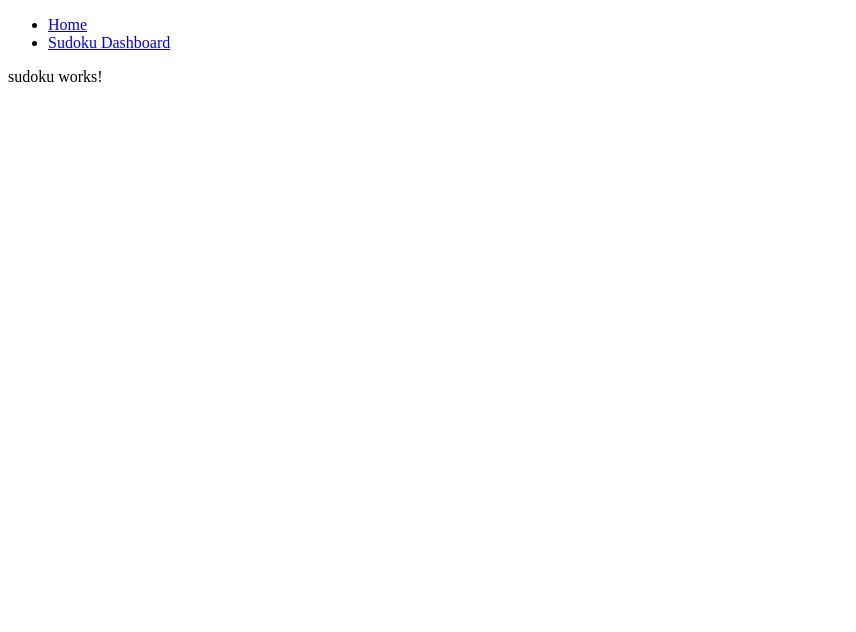
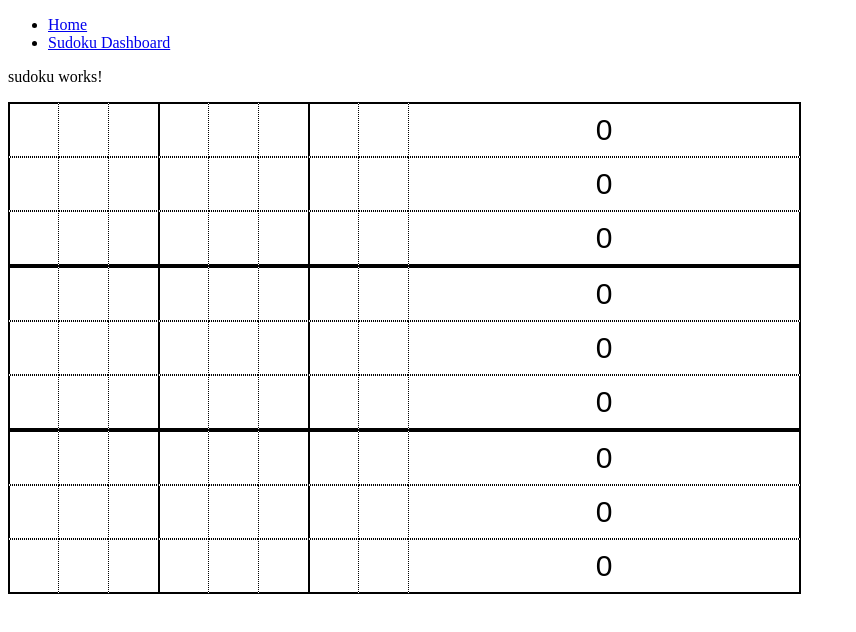
Before and after one commit to mdturin/Sudoku.Dashboard, an Angular app: page /sudoku in a window 1280 px wide. Shown: the top 632 px of the page, without its empty margins (0-856 px from the left). Built offline with nearby package versions, Linux system fonts and the light colour scheme.

Commit message:
grid done

```diff
--- a/src/app/shared/grid-input/grid-input.component.html
+++ b/src/app/shared/grid-input/grid-input.component.html
@@ -1,13 +1,8 @@
-<p>grid-input works!</p>
-
-<div class="grid">
-    <div *ngFor="let r of rowIndices" class="row">
-        <div *ngFor="let c of colIndices" class="cell">
-            <input
-            type="number"
-            class="input-cell"
-            maxlength="1"
-            [(ngModel)]="grid[r][c]">
-        </div>
-    </div>
-</div>
+<input
+    type={{type}}
+    step="1"
+    [value]="value"
+    [maxLength]="maxlength"
+    [style.backgroundColor]="backgroundColor"
+    [ngStyle]="generateBorderColors()"
+/>
--- a/src/app/shared/grid-input/grid-input.component.scss
+++ b/src/app/shared/grid-input/grid-input.component.scss
@@ -1,39 +1,18 @@
-.grid {
-  display: grid;
-  grid-template-columns: repeat(var(--columns), 1fr); /* Adjust the number of columns */
-  gap: 0px;
-}
-
-.row {
-  display: flex;
-  flex-direction: row;
-  padding: 0px;
-  margin: 0px;
-}
-
-.cell {
-  border: 0px solid #000000;
-  padding: 0px;
-  text-align: center; /* Center the content horizontally */
-  align-items: center; /* Center the content vertically */
-  justify-content: center;
-  font-size: 30px;
-  width: fit-content;
-}
-
-.input-cell{
-  width: 30px;
-  height: 30px;
-  font-size: 20px;
-  text-align: center;
-}
-
-input::-webkit-inner-spin-button,
-input::-webkit-outer-spin-button {
+input[type="number"]::-webkit-inner-spin-button,
+input[type="number"]::-webkit-outer-spin-button {
   -webkit-appearance: none;
+  appearance: none;
   margin: 0;
 }
 
 input[type="number"] {
   -moz-appearance: textfield;
+  width: -moz-available;
+  height: 50px;
+  font-size: 30px;
+  text-align: center;
 }
+
+input[type="number"]:focus {
+  outline: none;
+}
--- a/src/app/shared/grid-input/grid-input.component.ts
+++ b/src/app/shared/grid-input/grid-input.component.ts
@@ -1,4 +1,6 @@
 import { Component, Input } from '@angular/core';
+import { Border } from '../models/Border';
+import { Margin } from '../models/Margin';
 
 @Component({
   selector: 'app-grid-input',
@@ -6,15 +8,32 @@ import { Component, Input } from '@angular/core';
   styleUrls: ['./grid-input.component.scss']
 })
 export class GridInputComponent {
-  @Input() rows: number = 0;
-  @Input() cols: number = 0;
-  @Input() grid: number[][] = [];
+  @Input() value: number = 0;
+  @Input() maxlength: number = 1;
+  @Input() type: string = 'number';
+  @Input() margin: Margin = new Margin();
+  @Input() backgroundColor: string = 'white';
+  @Input() borderColor: Border = new Border();
 
-  get rowIndices(): number[] {
-    return Array(this.rows).fill(0).map((x, i) => i);
+  generateBorderColors(): any {
+    var result = {
+      'border-top': this.borderColor.getTop(),
+      'border-right': this.borderColor.getRight(),
+      'border-bottom': this.borderColor.getBottom(),
+      'border-left': this.borderColor.getLeft()
+    };
+
+    return result;
   }
 
-  get colIndices(): number[] {
-    return Array(this.cols).fill(0).map((x, i) => i);
+  generateMargin(): any {
+    var result = {
+      'margin-top': `${this.margin.top}px`,
+      'margin-right': `${this.margin.right}px`,
+      'margin-bottom': `${this.margin.bottom}px`,
+      'margin-left': `${this.margin.left}px`
+    };
+
+    return result;
   }
 }
--- /dev/null
+++ b/src/app/shared/grid/grid.component.html
@@ -0,0 +1,10 @@
+<div class="grid">
+    <div *ngFor="let r of rowIndices" class="row">
+        <div *ngFor="let c of colIndices" class="cell">
+            <app-grid-input
+                [value]="grid[r][c]"
+                [borderColor]="getBorderColor(r, c)"
+            ></app-grid-input>
+        </div>
+    </div>
+</div>
--- /dev/null
+++ b/src/app/shared/grid/grid.component.scss
@@ -0,0 +1,17 @@
+.grid {
+  display: grid;
+  grid-template-columns: repeat(var(--columns), 1fr); /* Adjust the number of columns */
+  gap: 0px;
+}
+
+.row {
+  display: flex;
+  flex-direction: row;
+  padding: 0px;
+  margin: 0px;
+}
+
+.cell {
+  border: 0px solid #000000;
+  width: 50px;
+}
--- /dev/null
+++ b/src/app/shared/grid/grid.component.ts
@@ -0,0 +1,55 @@
+import { Component, Input } from '@angular/core';
+import { Border } from '../models/Border';
+
+@Component({
+  selector: 'app-grid',
+  templateUrl: './grid.component.html',
+  styleUrls: ['./grid.component.scss']
+})
+export class GridComponent {
+  @Input() rows: number = 0;
+  @Input() cols: number = 0;
+  @Input() grid: number[][] = [];
+
+  @Input() rowInGroup: number = 0;
+  @Input() colInGroup: number = 0;
+
+  get rowIndices(): number[] {
+    return Array(this.rows).fill(0).map((x, i) => i);
+  }
+
+  get colIndices(): number[] {
+    return Array(this.cols).fill(0).map((x, i) => i);
+  }
+
+  getCell(row: number, col: number): number {
+    return this.grid[row][col];
+  }
+
+  getBorderColor(row: number, col: number): Border {
+    let border = new Border();
+
+    if (row % this.rowInGroup === 0) {
+      border.top.width = 2;
+      border.top.style = 'solid';
+    }
+
+    if (row % this.rowInGroup === this.rowInGroup - 1) {
+      border.bottom.width = 2;
+      border.bottom.style = 'solid';
+    }
+
+    if (col % this.colInGroup === 0) {
+      border.left.width = 2;
+      border.left.style = 'solid';
+    }
+
+    if (col % this.colInGroup === this.colInGroup - 1) {
+      border.right.width = 2;
+      border.right.style = 'solid';
+    }
+
+    return border;
+  }
+
+}
--- /dev/null
+++ b/src/app/shared/models/Border.ts
@@ -0,0 +1,28 @@
+export class BorderSide {
+    color: string = 'black';
+    width: number = 1;
+    style: string = 'dotted';
+}
+
+export class Border {
+    left: BorderSide = new BorderSide();
+    right: BorderSide = new BorderSide();
+    top: BorderSide = new BorderSide();
+    bottom: BorderSide = new BorderSide();
+
+    getLeft(): string {
+        return `${this.left.width}px ${this.left.style} ${this.left.color}`;
+    }
+
+    getRight(): string {
+        return `${this.right.width}px ${this.right.style} ${this.right.color}`;
+    }
+
+    getTop(): string {
+        return `${this.top.width}px ${this.top.style} ${this.top.color}`;
+    }
+
+    getBottom(): string {
+        return `${this.bottom.width}px ${this.bottom.style} ${this.bottom.color}`;
+    }
+}
--- /dev/null
+++ b/src/app/shared/models/Margin.ts
@@ -0,0 +1,6 @@
+export class Margin{
+    top: number = 0;
+    right: number = 0;
+    bottom: number = 0;
+    left: number = 0;
+}
--- a/src/app/sudoku/sudoku.component.html
+++ b/src/app/sudoku/sudoku.component.html
@@ -1 +1,9 @@
 <p>sudoku works!</p>
+
+<app-grid
+  [grid]="grid"
+  [rows]="rows"
+  [cols]="cols"
+  [rowInGroup]="rowInGroup"
+  [colInGroup]="colInGroup"
+></app-grid>
--- a/src/app/sudoku/sudoku.component.ts
+++ b/src/app/sudoku/sudoku.component.ts
@@ -6,5 +6,9 @@ import { Component } from '@angular/core';
   styleUrls: ['./sudoku.component.scss']
 })
 export class SudokuComponent {
-
+  rows: number = 9;
+  cols: number = 9;
+  rowInGroup: number = 3;
+  colInGroup: number = 3;
+  grid: number[][] = Array(this.rows).fill(0).map(x => Array(this.cols).fill(0));
 }
```
Also changed, not shown: src/app/shared/shared.module.ts (+5 -2 lines).
